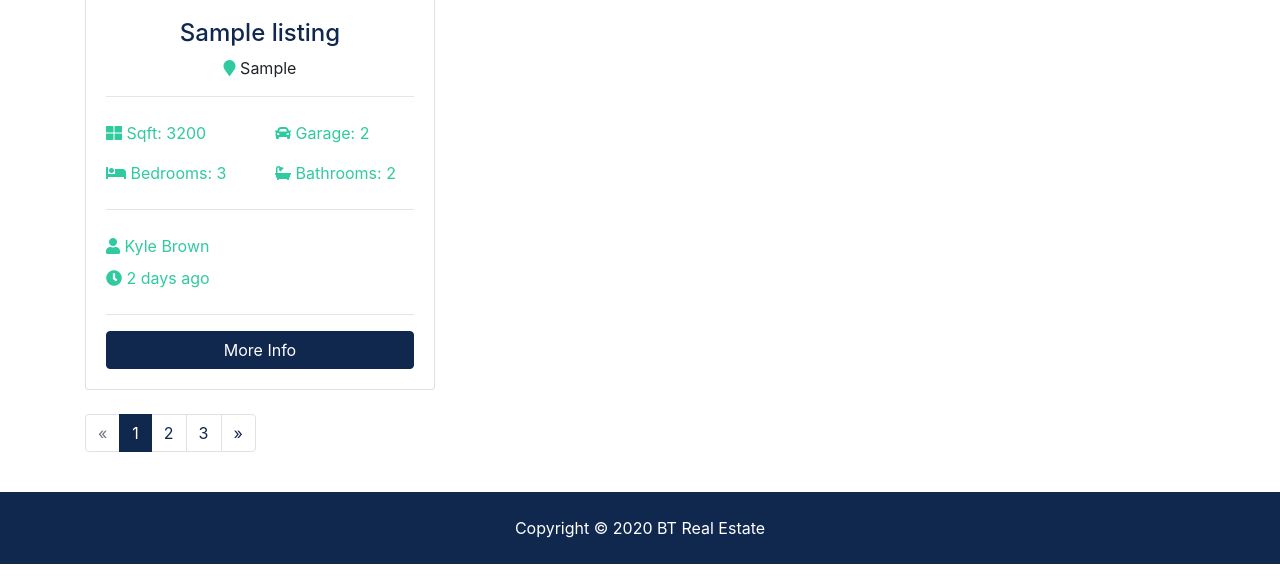
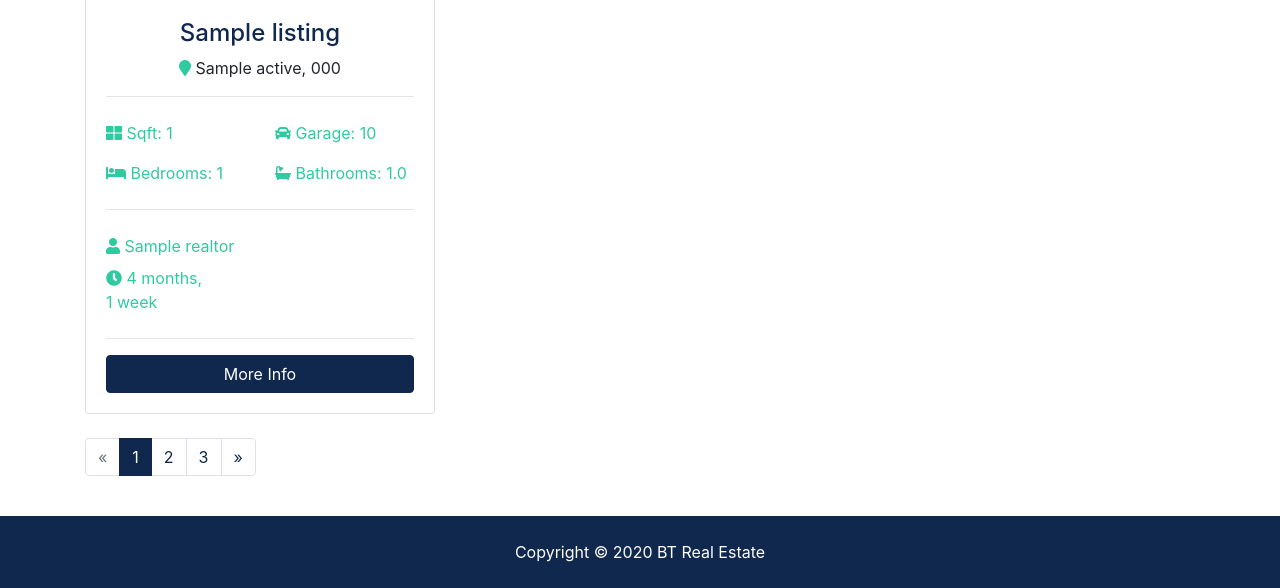
Before and after one commit to Sobaka-Pavlova/DjangoUdemy, a Django app: page /listings/ in a window 1280 px wide. Shown: the part 712-1300 px from the top of the page. Before the commit the page ends 1276 px from the top, so only its background shows below. Run offline with Django 3.2, Linux system fonts and the light colour scheme; tables that the repository leaves empty hold one stand-in row (values such as "Sample post"); grey boxes marked "Sample" are stand-in pictures; some libraries are stand-ins or nearby versions.

Commit message:
Pofixil price display and made what was a base markup turn to dynamic database-related app

```diff
--- a/btre/settings.py
+++ b/btre/settings.py
@@ -40,6 +40,7 @@ INSTALLED_APPS = [
     'django.contrib.sessions',
     'django.contrib.messages',
     'django.contrib.staticfiles',
+    'django.contrib.humanize',
 ]
 
 MIDDLEWARE = [
--- a/templates/listings/listings.html
+++ b/templates/listings/listings.html
@@ -1,4 +1,6 @@
 {% extends 'base.html' %}
+
+{% load humanize %}
 
 {% block content %}
 <section id="showcase-inner" class="py-5 text-white">
@@ -35,39 +37,39 @@
                 {% for listing in listings %}
 <div class="col-md-6 col-lg-4 mb-4">
     <div class="card listing-preview">
-        <img class="card-img-top" src="assets/img/homes/home-1.jpg" alt="">
+        <img class="card-img-top" src= "{{ listing.photo_main.url }}" alt="">
         <div class="card-img-overlay">
             <h2>
-                <span class="badge badge-secondary text-white">$490,000</span>
+                <span class="badge badge-secondary text-white">$ {{ listing.price | intcomma }}</span>
             </h2>
         </div>
         <div class="card-body">
             <div class="listing-heading text-center">
                 <h4 class="text-primary">{{ listing.title }}</h4>
                 <p>
-                    <i class="fas fa-map-marker text-secondary"></i> {{ listing.city }}</p>
+                    <i class="fas fa-map-marker text-secondary"></i> {{ listing.city }} {{ listing.state }}, {{ listing.zipcode }}</p>
             </div>
             <hr>
             <div class="row py-2 text-secondary">
                 <div class="col-6">
-                    <i class="fas fa-th-large"></i> Sqft: 3200</div>
+                    <i class="fas fa-th-large"></i> Sqft: {{ listing.sqft }}</div>
                 <div class="col-6">
-                    <i class="fas fa-car"></i> Garage: 2</div>
+                    <i class="fas fa-car"></i> Garage: {{ listing.garage }} </div>
             </div>
             <div class="row py-2 text-secondary">
                 <div class="col-6">
-                    <i class="fas fa-bed"></i> Bedrooms: 3</div>
+                    <i class="fas fa-bed"></i> Bedrooms: {{ listing.bedrooms }}</div>
                 <div class="col-6">
-                    <i class="fas fa-bath"></i> Bathrooms: 2</div>
+                    <i class="fas fa-bath"></i> Bathrooms: {{ listing.bathrooms }}</div>
             </div>
             <hr>
             <div class="row py-2 text-secondary">
                 <div class="col-12">
-                    <i class="fas fa-user"></i> Kyle Brown</div>
+                    <i class="fas fa-user"></i> {{ listing.realtor }} </div>
             </div>
             <div class="row text-secondary pb-2">
                 <div class="col-6">
-                    <i class="fas fa-clock"></i> 2 days ago</div>
+                    <i class="fas fa-clock"></i> {{ listing.list_date | timesince }}</div>
             </div>
             <hr>
             <a href="listing.html" class="btn btn-primary btn-block">More Info</a>
```
